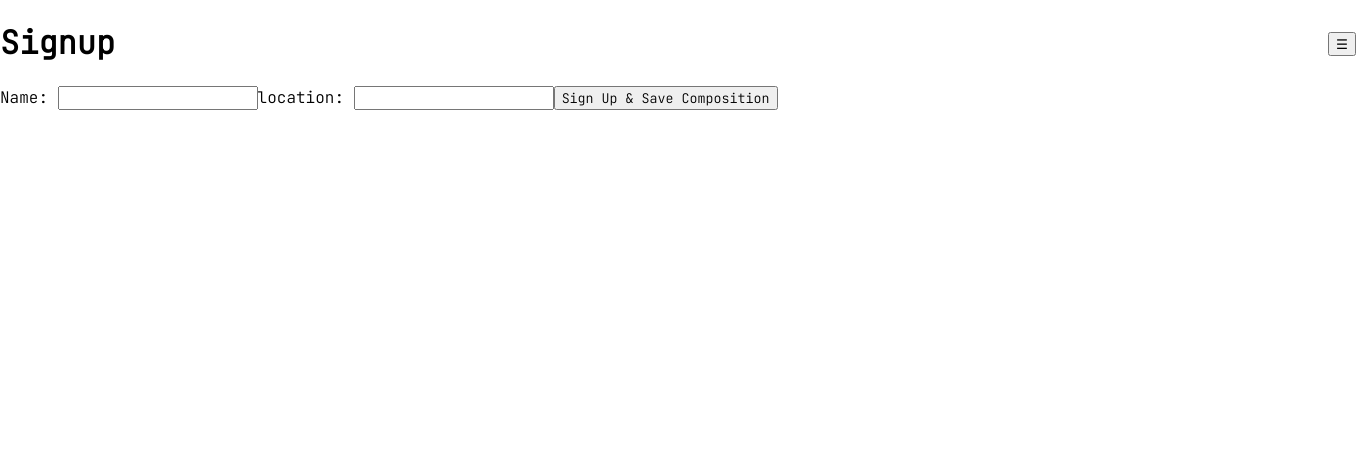
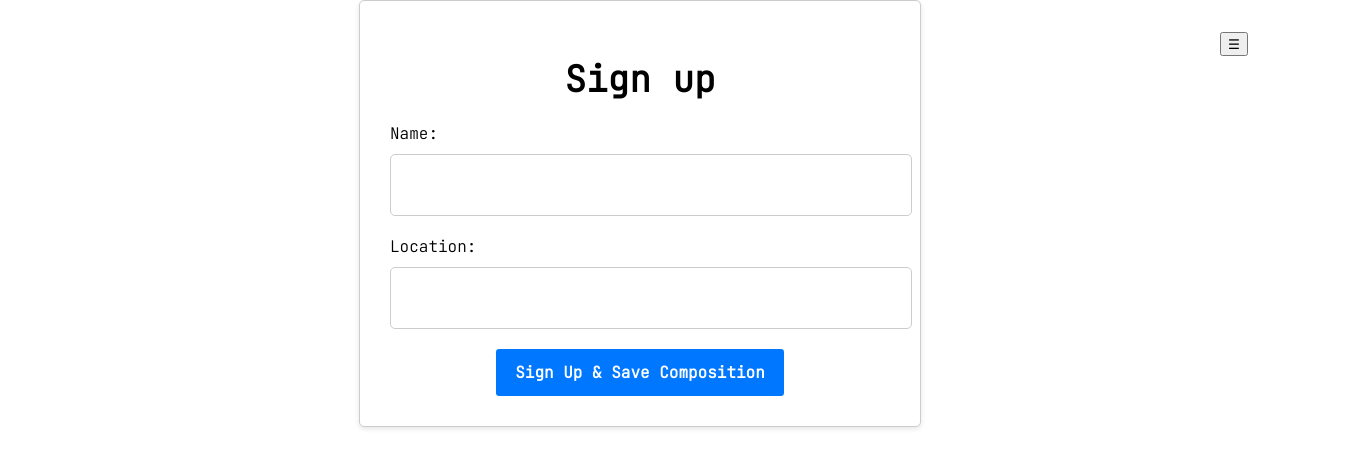
Before and after one commit to miguellacorte/action_sequencer_frontend, a React (Create React App) app: page /playground in a window 1280 px wide. Both pictures are taken after a click on the button "Save Composition". Shown: the top 468 px of the page, 1356 px wide, since content can reach past the window. Built offline with nearby package versions, Linux system fonts and the light colour scheme; no server answers.

Commit message:
improved styling and connected to backend

```diff
--- a/src/components/Navbar.js
+++ b/src/components/Navbar.js
@@ -9,13 +9,13 @@ export default function NavBar() {
     <div className="menu-container">
       <button onClick={onClick} className="menu-trigger">
         <span>☰</span>
-
       </button>
       <nav ref={dropdownRef} className={`menu ${isActive ? 'active' : 'inactive'}`}>
         <ul>
-        <li><a href="/">Home</a></li>
+          <li><a href="/">Home</a></li>
           <li><a href="/participationHistory">Participation History</a></li>
           <li><a href="/playground">Playground</a></li>
+          <li><a href="/about">About</a></li>
         </ul>
       </nav>
     </div>
--- a/src/components/SignupAndSave.js
+++ b/src/components/SignupAndSave.js
@@ -1,11 +1,10 @@
 import React, { useState } from "react";
 import { useNavigate } from "react-router-dom";
 import axios from "axios";
+import "../styles/SignupAndSave.css"
 
 export default function SignupAndSave({ userNotes, userDrawingX, userDrawingY }) {
   const [username, setUsername] = useState("");
-  // const [email, setEmail] = useState("");
-  // const [password, setPassword] = useState("");
   const [location, setLocation] = useState("");
   const [errorMessage, setErrorMessage] = useState(undefined);
 
@@ -16,8 +15,6 @@ export default function SignupAndSave({ userNotes, userDrawingX, userDrawingY })
   const handleSubmit = (e) => {
     e.preventDefault();
     const requestBody = {
-      // email,
-      // password,
       username,
       location,
       compositions: [
@@ -29,7 +26,7 @@ export default function SignupAndSave({ userNotes, userDrawingX, userDrawingY })
       ]
     };
     axios
-      .post("/api/auth/signupandsave", requestBody)
+      .post("https://actionsequencerapi.onrender.com/api/auth/signupandsave", requestBody)
       .then((response) => {
         navigate("/participationHistory");
       })
@@ -39,33 +36,35 @@ export default function SignupAndSave({ userNotes, userDrawingX, userDrawingY })
       });
   };
 
-  // const handleEmail = (e) => setEmail(e.target.value);
   const handleUsername = (e) => setUsername(e.target.value);
-  // const handlePassword = (e) => setPassword(e.target.value);
   const handleLocation = (e) => setLocation(e.target.value);
 
   return (
-    <>
-      <h1>Signup</h1>
+    <div className="signup-form">
+      <h1>Sign up</h1>
       <form onSubmit={handleSubmit}>
-        {/* <label htmlFor="email">Email: </label>
-        <input type="text" value={email} onChange={handleEmail} /> */}
+        <label htmlFor="username">Name:</label>
+        <input
+          type="text"
+          id="username"
+          value={username}
+          onChange={handleUsername}
+          required
+        />
 
-        {/* <label htmlFor="password">Password: </label>
-        <input type="password" value={password} onChange={handlePassword} /> */}
-
-        <label htmlFor="username">Name: </label>
-        <input type="text" value={username} onChange={handleUsername} />
-
-        <label htmlFor="location">location: </label>
-        <input type="text" value={location} onChange={handleLocation} />
+        <label htmlFor="location">Location:</label>
+        <input
+          type="text"
+          id="location"
+          value={location}
+          onChange={handleLocation}
+          required
+        />
 
         <button type="submit">Sign Up & Save Composition</button>
       </form>
 
       {errorMessage && <h5>{errorMessage}</h5>}
-
-
-    </>
+    </div>
   );
 }
--- a/src/pages/Playground.js
+++ b/src/pages/Playground.js
@@ -1,8 +1,6 @@
 import React, { useState } from "react";
 import CompositionWindow from "../components/CompositionWindow";
 import { useParams, Link } from "react-router-dom";
-import Popup from "reactjs-popup";
-import LoginSave from "../components/LoginSave";
 import Draggable from "react-draggable";
 import "../styles/box.css";
 import SignupAndSave from "../components/SignupAndSave";
--- a/src/styles/Navbar.css
+++ b/src/styles/Navbar.css
@@ -1,7 +1,7 @@
 .menu-container {
   position: absolute;
-    top: 2rem;
-    left: 83rem; right: 0; bottom: 0;
+  top: 2rem;
+  right: 2rem;
 }
 
 .menu {
@@ -16,12 +16,14 @@
   visibility: hidden;
   transform: translateY(-20px);
   transition: opacity 0.4s ease, transform 0.4s ease, visibility 0.4s;
+  z-index: 1;
 }
 
 .menu.active {
   opacity: 1;
   visibility: visible;
   transform: translateY(0);
+  z-index: 2;
 }
 
 .menu ul {
@@ -40,3 +42,28 @@
   padding: 15px 20px;
   display: block;
 }
+
+
+@media (max-width: 768px) {
+  .menu-container {
+    left: 0;
+    right: 0;
+    text-align: center;
+  }
+
+  .menu {
+    width: 100%;
+    top: 50px;
+    right: auto;
+    left: -100%;
+    transform: none;
+  }
+
+  .menu.active {
+    left: 0;
+  }
+
+  .menu li a {
+    padding: 10px 20px;
+  }
+}
--- /dev/null
+++ b/src/styles/SignupAndSave.css
@@ -0,0 +1,62 @@
+.signup-form {
+    max-width: 500px;
+    margin: 0 auto;
+    padding: 30px;
+    border: 1px solid #ccc;
+    border-radius: 5px;
+    background-color: #fff;
+    box-shadow: 0 2px 5px rgba(0, 0, 0, 0.1);
+    text-align: center;
+    top: 50%;
+  }
+
+  .signup-form h1 {
+    font-size: 36px;
+    margin-bottom: 20px;
+  }
+
+  .signup-form label {
+    display: block;
+    font-size: 16px;
+    margin-bottom: 10px;
+    text-align: left;
+  }
+
+  .signup-form input {
+    width: 100%;
+    height: 40px;
+    padding: 10px;
+    margin-bottom: 20px;
+    border: 1px solid #ccc;
+    border-radius: 5px;
+    font-size: 16px;
+    transition: border-color 0.3s ease-in-out;
+  }
+
+  .signup-form input:focus {
+    outline: none;
+    border-color: #49a6e9;
+  }
+
+  button[type="submit"] {
+    padding: 0.8rem 1.2rem;
+    border: none;
+    border-radius: 0.2rem;
+    background-color: #0077FF;
+    color: white;
+    font-size: 1rem;
+    font-weight: bold;
+    cursor: pointer;
+    transition: all 0.2s ease-in-out;
+  }
+
+  button[type="submit"]:hover {
+    background-color: #005ce6;
+  }
+
+  /* Error message styles */
+  h5 {
+    color: red;
+    margin-top: 1rem;
+    text-align: center;
+  }
--- a/src/styles/box.css
+++ b/src/styles/box.css
@@ -22,7 +22,7 @@
   background-color: white;
   cursor: move;
   color: black;
-  width: 900px;
+  width: 66vw;
   height: 500px;
   user-select: none;
   border: 1px solid rgb(153, 153, 153);
@@ -37,7 +37,7 @@
   background-color: white;
   cursor: move;
   color: black;
-  width: 950px;
+  width: 66vw;
   height: 550px;
   user-select: none;
   border: 1px solid rgb(153, 153, 153);
@@ -52,7 +52,7 @@
   background-color: white;
   cursor: move;
   color: black;
-  width: 950px;
+  width: 66vw;
   height: 550px;
   user-select: none;
   border: 1px solid rgb(153, 153, 153);
```
Also changed, not shown: src/pages/About.js (added, +51 -0 lines), src/styles/About.css (added, +74 -0 lines). Lines whose indentation alone changed are shown as unchanged.
